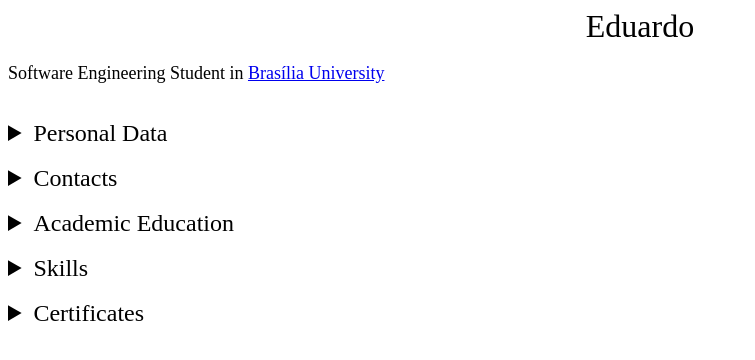
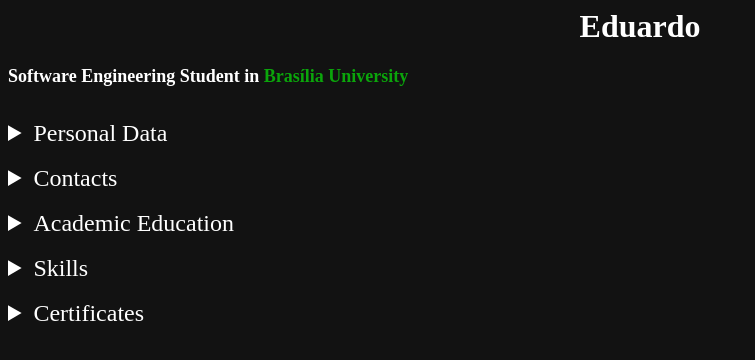
Before and after one commit to Eduard0803/Eduard0803.github.io, a plain HTML site: page index.html in a window 1280 px wide. Shown: the whole page, without its empty margins (0-755 px from the left). Drawn offline with Linux system fonts and the light colour scheme.

Commit message:
new icon and file 'index.html' modified

```diff
--- a/index.html
+++ b/index.html
@@ -1,22 +1,24 @@
-<div style="font-size: xx-large;"><center>Eduardo</center></div>
+<title>Eduardo</title>
+<link rel="icon" href="images/icon.png" type="image/png">
+<html class="dark" style="color-scheme: dark;">
+<h1><div style="font-size: xx-large;"><center>Eduardo</center></div></h1>
 <!--
 
 <style>
-    img{
-        float: right;
-        margin-right: 100px;
-    }
+    img{float: right;
+        margin-right: 100px;}
 </style>
 <img alt="Foto de Eduardo" width="226,75" height="302,25" src="images/foto.jpg">
 
 -->
-<p style="font-size: large;">Software Engineering Student in <a href="https://unb.br">Brasília University</a></p><br>
+<style>a{text-decoration: none;}</style>
+<h2 style="font-size: large;">Software Engineering Student in <a style="color: rgb(11, 165, 11);" href="https://unb.br">Brasília University</a></h2><br>
 
 <details>
     <summary style="font-size: x-large;">Personal Data</summary>
         <p>Name: Eduardo Belarmino Silva</p>
-        <p>Date of Birth: 03/06/2004 - 18 years old</p>
-        <p>Address: QI 416, Conjunto 1, 72320301, Brasília-DF, Brazil</p>
+        <p>Date of Birth: 03/06/2004 - 18 anos</p>
+        <p>Address: QI 416, Conjunto 1, 72320301, Brasília-DF, Braz  il</p>
 </details>
 
 <br>
@@ -39,7 +41,7 @@
         <details>
             <summary style="font-size: medium;">University Education</summary>
                 <p style="font-size: small;">Software Engineering<br>
-                    <a href="https://unb.br">Brasília University</a></p>
+                <a style="color: rgb(11, 165, 11);" href="https://unb.br">Brasília University</a></p>
         </details>
 </details><br>
 
@@ -58,3 +60,4 @@
         <a href="certificados/Certificado Java.pdf"><p>Basic Programming in Java</p></a>
         <a href="certificados/Certificado Robotica na educação.pdf"><p>Eletronic Circuits with Arduino</p></a>
 </details>
+</html>
```
Also changed, not shown: images/icon.png (added).
